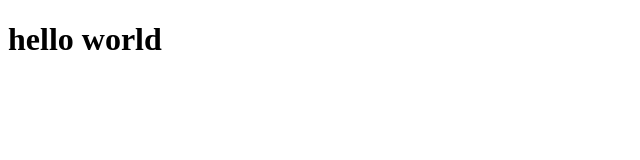
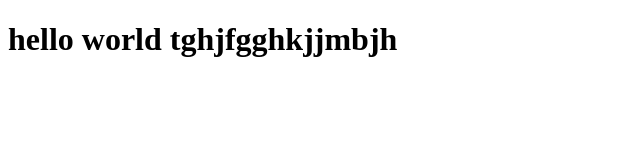
Before and after one commit to Ruth-Alizor/landing-page, a plain HTML site: page index.html in a window 1280 px wide. Shown: the whole page, without its empty margins (0-640 px from the left). Drawn offline with Linux system fonts and the light colour scheme.

Commit message:
added rfhnrj

```diff
--- a/index.html
+++ b/index.html
@@ -8,7 +8,7 @@
 </head>
 <body>
     <h1>hello world
-
+        tghjfgghkjjmbjh
     </h1>
 
 </body>
```
